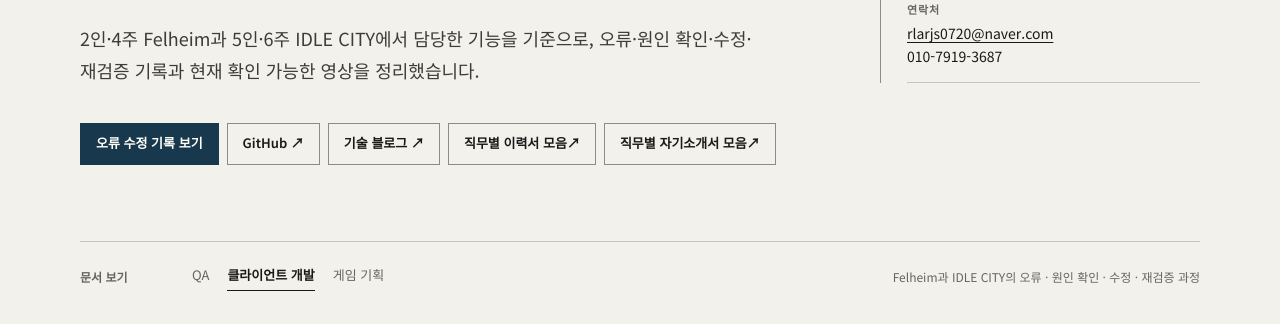
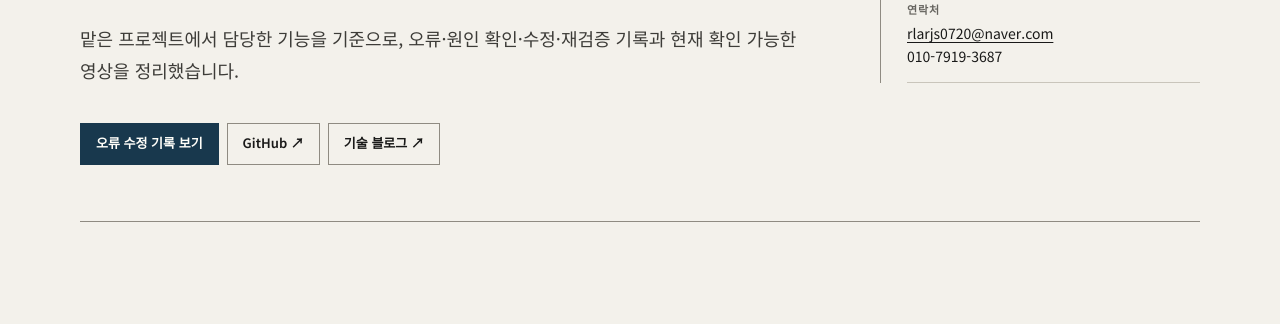
Before and after one commit to kimgeon-3seven/geon-portfolio, a plain HTML site: page index.html in a window 1280 px wide. Shown: the part 476-800 px from the top of the page. Drawn offline with Linux system fonts and the light colour scheme.

Commit message:
Make portfolio client-only
Updated text content for clarity and removed unused elements.

```diff
--- a/index.html
+++ b/index.html
@@ -11,7 +11,7 @@
     <link href="https://fonts.googleapis.com/css2?family=Noto+Sans+KR:wght@400;500;600;700&display=swap" rel="stylesheet">
     <link rel="stylesheet" href="style.css">
 </head>
-<body data-active-role="client">
+<body>
     <a class="skip-link" href="#main-content">본문으로 바로가기</a>
 
     <header class="site-header" id="navbar">
@@ -33,15 +33,13 @@
     <main id="main-content">
         <section id="about" class="intro section-shell">
             <div class="intro-main">
-                <p class="eyebrow" id="role-kicker">GAME CLIENT PORTFOLIO</p>
+                <p class="eyebrow">GAME CLIENT PORTFOLIO</p>
                 <h1>김건<br>게임 클라이언트 개발 포트폴리오</h1>
-                <p class="intro-summary" id="role-summary">2인·4주 Felheim과 5인·6주 IDLE CITY에서 담당한 기능을 기준으로, 오류·원인 확인·수정·재검증 기록과 현재 확인 가능한 영상을 정리했습니다.</p>
+                <p class="intro-summary">맡은 프로젝트에서 담당한 기능을 기준으로, 오류·원인 확인·수정·재검증 기록과 현재 확인 가능한 영상을 정리했습니다.</p>
                 <div class="intro-links" aria-label="외부 링크">
                     <a class="button button-primary" href="#evidence-index">오류 수정 기록 보기</a>
                     <a class="button" href="https://github.com/kimgeon-3seven" target="_blank" rel="noopener noreferrer">GitHub ↗</a>
                     <a class="button" href="https://blog.naver.com/rlarjs0720" target="_blank" rel="noopener noreferrer">기술 블로그 ↗</a>
-                    <a id="resume-link" hidden href="https://docs.google.com/document/d/1dCVpQIYkkI47YZY23ezAKFxfIgx9utmdFBN063jTV7E/edit?tab=t.0" target="_blank" rel="noopener noreferrer" class="button"><span id="resume-link-label">직무별 이력서 모음</span> ↗</a>
-                    <a id="intro-link" hidden href="https://docs.google.com/document/d/1fXRcvqIc9Iv9emB_g-8ULm9EVxp71F2boU72wr1U1V4/edit?tab=t.0" target="_blank" rel="noopener noreferrer" class="button"><span id="intro-link-label">직무별 자기소개서 모음</span> ↗</a>
                 </div>
             </div>
 
@@ -54,15 +52,6 @@
                 </dl>
             </aside>
 
-            <div class="role-control" aria-labelledby="role-selector-title">
-                <span id="role-selector-title">문서 보기</span>
-                <div class="role-switcher" role="tablist" aria-label="포트폴리오 직무 선택">
-                    <button type="button" class="role-tab" role="tab" aria-selected="false" tabindex="-1" data-role="qa">QA</button>
-                    <button type="button" class="role-tab is-active" role="tab" aria-selected="true" data-role="client">클라이언트 개발</button>
-                    <button type="button" class="role-tab" role="tab" aria-selected="false" tabindex="-1" data-role="planning">게임 기획</button>
-                </div>
-                <p id="role-focus" aria-live="polite">Felheim과 IDLE CITY의 오류 · 원인 확인 · 수정 · 재검증 과정</p>
-            </div>
         </section>
 
         <section id="evidence-index" class="section-shell evidence-index" aria-labelledby="evidence-index-title">
@@ -89,9 +78,7 @@
                 <li><span>03</span><div><strong>결과와 한계 분리</strong><p>Profiler나 Benchmark가 없다면 성능 향상을 단정하지 않고 구현 변경과 추가 검증 항목을 나눠 기록합니다.</p></div></li>
             </ol>
             <div class="role-note">
-                <div class="role-view" data-role-view="qa"><span>QA 관점</span><strong>재현 조건과 수정 후 확인 기록</strong><p>기대 결과와 실제 결과, 재현 절차, 수정 내용, 동일 조건의 재검증을 한 흐름으로 배치했습니다.</p></div>
-                <div class="role-view" data-role-view="client" hidden><span>클라이언트 개발 관점</span><strong>구현 구조와 측정 여부의 분리</strong><p>Unity·C# 구현 범위와 선택 이유는 기록하고, Baseline이 없는 성능 효과는 측정 전 항목으로 표시했습니다.</p></div>
-                <div class="role-view" data-role-view="planning" hidden><span>게임 기획 관점</span><strong>규칙과 플레이 결과의 비교</strong><p>사용자 입력, UI 피드백, 보상 구조, 팀 QA에서 확인한 문제를 프로젝트별 플레이 흐름에 연결했습니다.</p></div>
+                <div class="role-view"><span>클라이언트 개발 관점</span><strong>구현 구조와 측정 여부의 분리</strong><p>Unity·C# 구현 범위와 선택 이유는 기록하고, Baseline이 없는 성능 효과는 측정 전 항목으로 표시했습니다.</p></div>
             </div>
             <p class="skill-line"><strong>확인된 기술 범위</strong><span>Unity / C# / Behavior Tree / Addressables / Scriptable Object / Observer Pattern / DOTween</span></p>
         </section>
```
